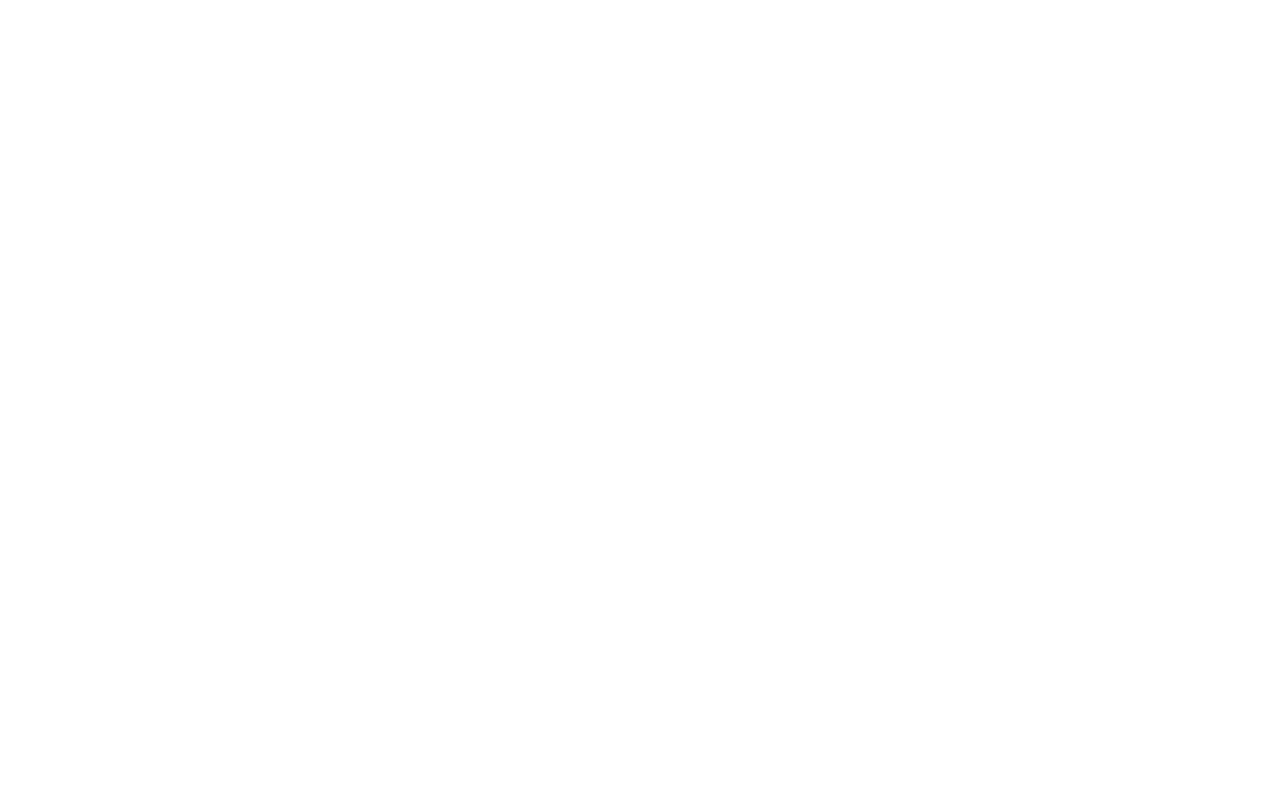
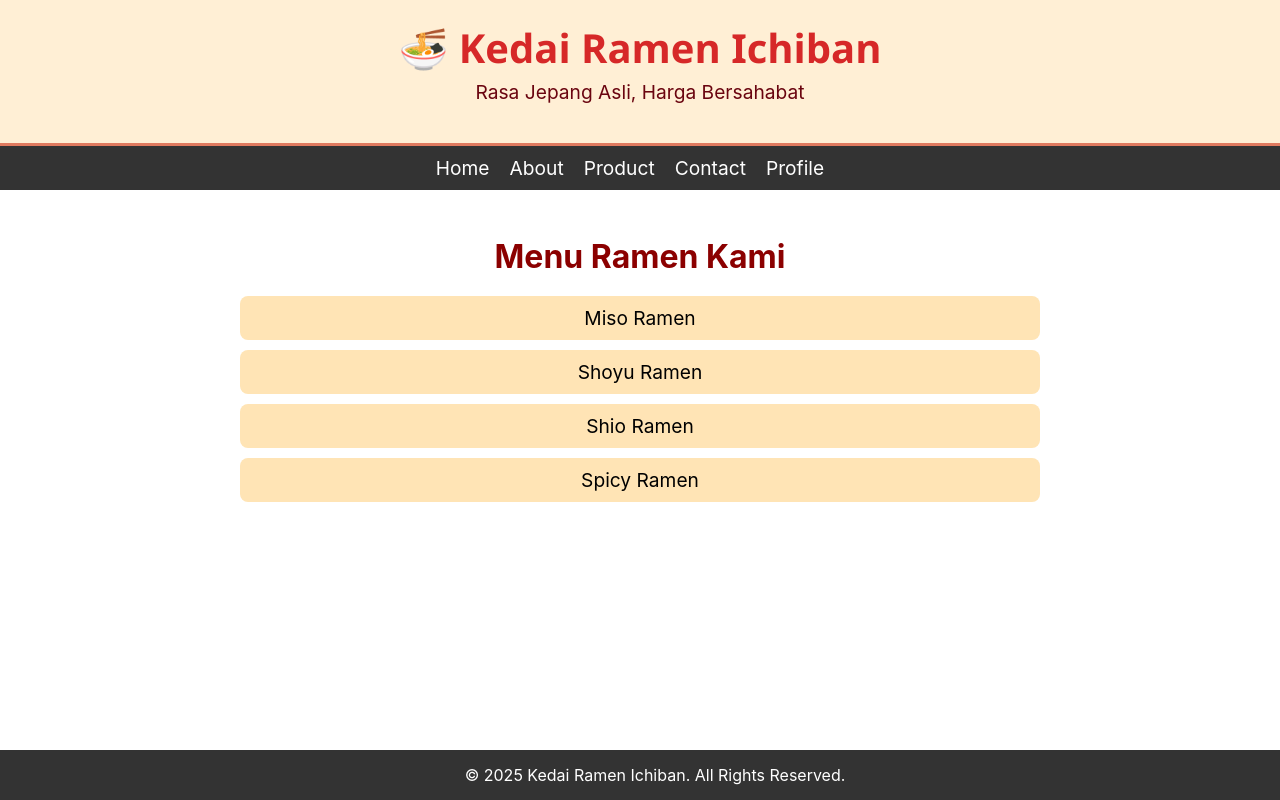
Before and after one commit to renal07/kedai-ramen, a React (Create React App) app: page /product in a window 1280 px wide. Before the commit this address had no page. Built offline with nearby package versions, Linux system fonts and the light colour scheme.

Commit message:
Membuat 5 Halaman terlebih dahulu

```diff
--- a/src/App.jsx
+++ b/src/App.jsx
@@ -1,12 +1,20 @@
 import React from 'react';
 import { BrowserRouter, Routes, Route } from 'react-router-dom';
 import Home from './pages/Home';
+import About from './pages/About';
+import Product from './pages/Product';
+import Contact from './pages/Contact';
+import Profile from './pages/Profile';
 
 function App() {
   return (
     <BrowserRouter>
       <Routes>
         <Route path="/" element={<Home />} />
+        <Route path="/about" element={<About />} />
+        <Route path="/product" element={<Product />} />
+        <Route path="/contact" element={<Contact />} />
+        <Route path="/profile" element={<Profile />} />
       </Routes>
     </BrowserRouter>
   );
--- /dev/null
+++ b/src/pages/About.css
@@ -0,0 +1,18 @@
+.about-main {
+  padding: 20px;
+  max-width: 800px;
+  margin: 0 auto;
+  text-align: center;
+}
+
+.about-main h2 {
+  font-size: 2rem;
+  margin-bottom: 15px;
+  color: #b22222;
+}
+
+.about-main p {
+  font-size: 1.2rem;
+  color: #444;
+  line-height: 1.6;
+}
--- /dev/null
+++ b/src/pages/About.jsx
@@ -0,0 +1,24 @@
+import React from 'react';
+import Header from '../components/Header';
+import Navbar from '../components/Navbar';
+import Footer from '../components/Footer';
+import './About.css'; // CSS terpisah
+
+function About() {
+  return (
+    <div>
+      <Header />
+      <Navbar />
+      <main className="about-main">
+        <h2>Tentang Kedai Ichiban</h2>
+        <p>
+          Kedai Ramen Ichiban adalah tempat terbaik untuk menikmati ramen autentik Jepang.
+          Kami menggunakan bahan-bahan berkualitas dan resep asli dari Jepang.
+        </p>
+      </main>
+      <Footer />
+    </div>
+  );
+}
+
+export default About;
--- /dev/null
+++ b/src/pages/Contact.css
@@ -0,0 +1,18 @@
+.contact-main {
+  padding: 20px;
+  max-width: 800px;
+  margin: 0 auto;
+  text-align: center;
+}
+
+.contact-main h2 {
+  font-size: 2rem;
+  color: #b22222;
+  margin-bottom: 20px;
+}
+
+.contact-info p {
+  font-size: 1.2rem;
+  color: #444;
+  margin: 10px 0;
+}
--- /dev/null
+++ b/src/pages/Contact.jsx
@@ -0,0 +1,26 @@
+import React from 'react';
+import Header from '../components/Header';
+import Navbar from '../components/Navbar';
+import Footer from '../components/Footer';
+import './Contact.css'; // file CSS untuk halaman Contact
+
+function Contact() {
+  return (
+    <div>
+      <Header />
+      <Navbar />
+      <main className="contact-main">
+        <h2>Kontak Kami</h2>
+        <p>Jika Anda memiliki pertanyaan atau ingin melakukan pemesanan, hubungi kami melalui informasi berikut:</p>
+        <div className="contact-info">
+          <p>Email: info@kedaiichiban.com</p>
+          <p>Telepon: (021) 1234-5678</p>
+          <p>Alamat: Jl. Ramen No. 1, Jakarta</p>
+        </div>
+      </main>
+      <Footer />
+    </div>
+  );
+}
+
+export default Contact;
--- a/src/pages/Home.jsx
+++ b/src/pages/Home.jsx
@@ -2,7 +2,7 @@ import React from 'react';
 import Header from '../components/Header';
 import Navbar from '../components/Navbar';
 import Footer from '../components/Footer';
-import '../styles/Home.css'; // import css
+import './Home.css'; // import css
 
 function Home() {
   return (
--- /dev/null
+++ b/src/pages/Product.css
@@ -0,0 +1,25 @@
+.product-main {
+  padding: 20px;
+  max-width: 800px;
+  margin: 0 auto;
+  text-align: center;
+}
+
+.product-main h2 {
+  font-size: 2rem;
+  color: #8b0000;
+  margin-bottom: 20px;
+}
+
+.product-list {
+  list-style: none;
+  padding: 0;
+  font-size: 1.2rem;
+}
+
+.product-list li {
+  margin-bottom: 10px;
+  background-color: #ffe4b5;
+  padding: 10px;
+  border-radius: 8px;
+}
--- /dev/null
+++ b/src/pages/Product.jsx
@@ -0,0 +1,26 @@
+import React from 'react';
+import Header from '../components/Header';
+import Navbar from '../components/Navbar';
+import Footer from '../components/Footer';
+import './Product.css'; // file css khusus untuk product
+
+function Product() {
+  return (
+    <div>
+      <Header />
+      <Navbar />
+      <main className="product-main">
+        <h2>Menu Ramen Kami</h2>
+        <ul className="product-list">
+          <li>Miso Ramen</li>
+          <li>Shoyu Ramen</li>
+          <li>Shio Ramen</li>
+          <li>Spicy Ramen</li>
+        </ul>
+      </main>
+      <Footer />
+    </div>
+  );
+}
+
+export default Product;
--- /dev/null
+++ b/src/pages/Profile.css
@@ -0,0 +1,33 @@
+.profile-main {
+  padding: 20px;
+  max-width: 800px;
+  margin: 0 auto;
+  text-align: center;
+}
+
+.profile-main h2 {
+  font-size: 2rem;
+  color: #8b0000;
+  margin-bottom: 20px;
+}
+
+.profile-info {
+  display: flex;
+  justify-content: center;
+  align-items: center;
+  flex-direction: column;
+}
+
+.profile-img {
+  width: 150px;
+  height: 150px;
+  border-radius: 50%;
+  margin-bottom: 20px;
+}
+
+.profile-description {
+  font-size: 1.2rem;
+  color: #444;
+  line-height: 1.6;
+  margin-top: 15px;
+}
--- /dev/null
+++ b/src/pages/Profile.jsx
@@ -0,0 +1,33 @@
+import React from 'react';
+import Header from '../components/Header';
+import Navbar from '../components/Navbar';
+import Footer from '../components/Footer';
+import './Profile.css'; // file CSS untuk halaman Profile
+
+function Profile() {
+  return (
+    <div>
+      <Header />
+      <Navbar />
+      <main className="profile-main">
+        <h2>Profil Pemilik Kedai Ichiban</h2>
+        <div className="profile-info">
+          <img
+            src="https://via.placeholder.com/150"
+            alt="Pemilik Kedai Ichiban"
+            className="profile-img"
+          />
+          <p className="profile-description">
+            Nama saya Ichiro Tanaka, pemilik Kedai Ramen Ichiban. Saya memiliki
+            hasrat besar terhadap kuliner Jepang dan ingin memperkenalkan ramen
+            autentik kepada masyarakat. Saya berharap Kedai Ichiban bisa menjadi
+            tempat favorit bagi banyak orang untuk menikmati ramen lezat.
+          </p>
+        </div>
+      </main>
+      <Footer />
+    </div>
+  );
+}
+
+export default Profile;
```
Also changed, not shown: src/pages/Home.css (renamed from src/styles/Home.css).
